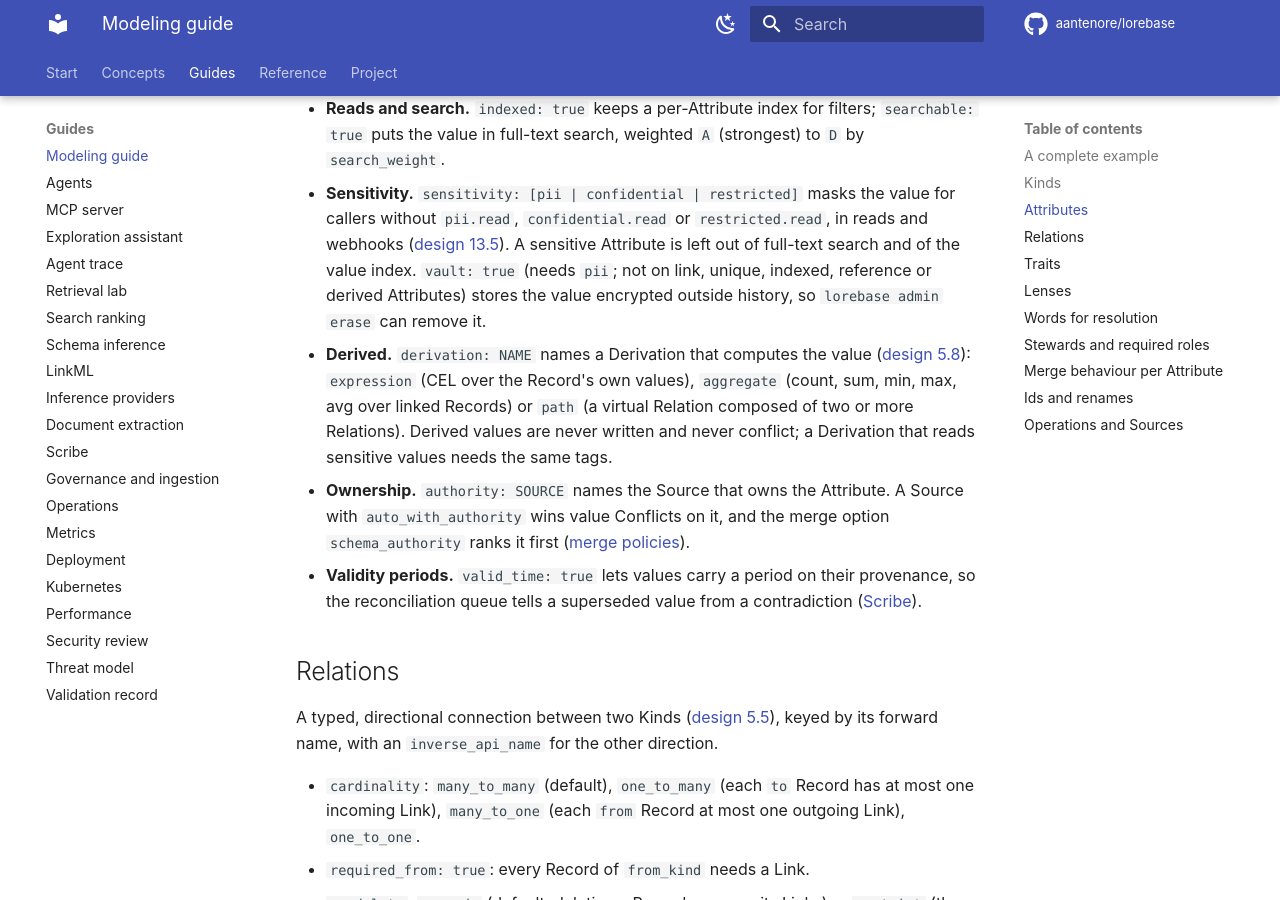
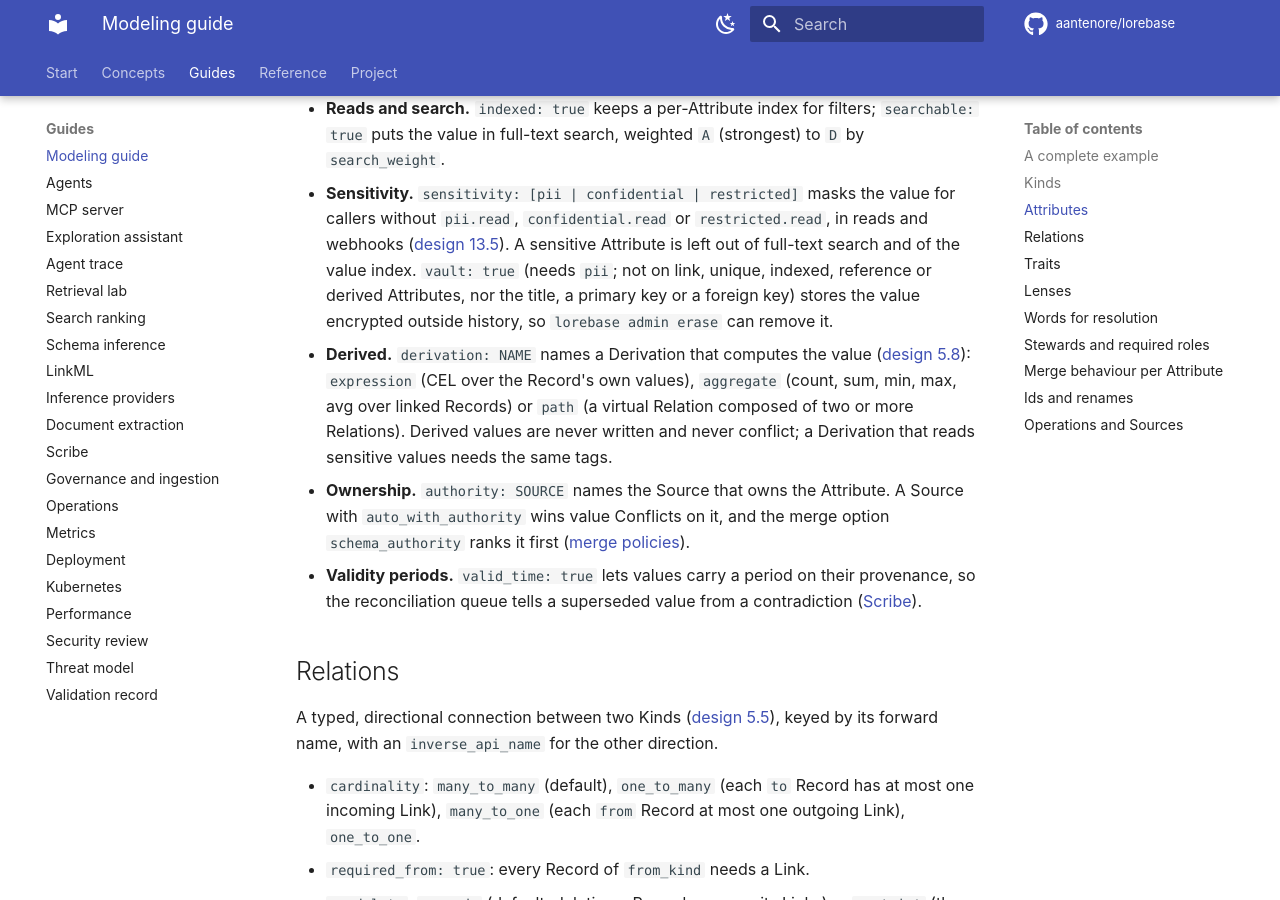
Before and after one commit to aantenore/lorebase, an MkDocs documentation site: the page built from docs/modeling.md, in a window 1280 px wide and 900 px high, scrolled down 5495 px. Built offline with MkDocs 1.6.1 and Material for MkDocs 9.7.7, drawn with Linux system fonts in a browser that asks for light colours; comment, search, counter and statistics services are not loaded.

Commit message:
List every vault restriction in the modeling guide
Co-Authored-By: Claude Opus 5.5 <noreply@anthropic.com>

```diff
--- a/docs/modeling.md
+++ b/docs/modeling.md
@@ -262,7 +262,7 @@ A typed field of a Kind, or of a Relation as a link Attribute
   without `pii.read`, `confidential.read` or `restricted.read`, in reads and webhooks
   ([design 13.5](design.md#135-personal-data-and-erasure)). A sensitive Attribute is left out of
   full-text search and of the value index. `vault: true` (needs `pii`; not on link, unique,
-  indexed, reference or derived Attributes) stores the value encrypted outside history, so
+  indexed, reference or derived Attributes, nor the title, a primary key or a foreign key) stores the value encrypted outside history, so
   `lorebase admin erase` can remove it.
 - **Derived.** `derivation: NAME` names a Derivation that computes the value
   ([design 5.8](design.md#58-derivation)): `expression` (CEL over the Record's own values),
```
